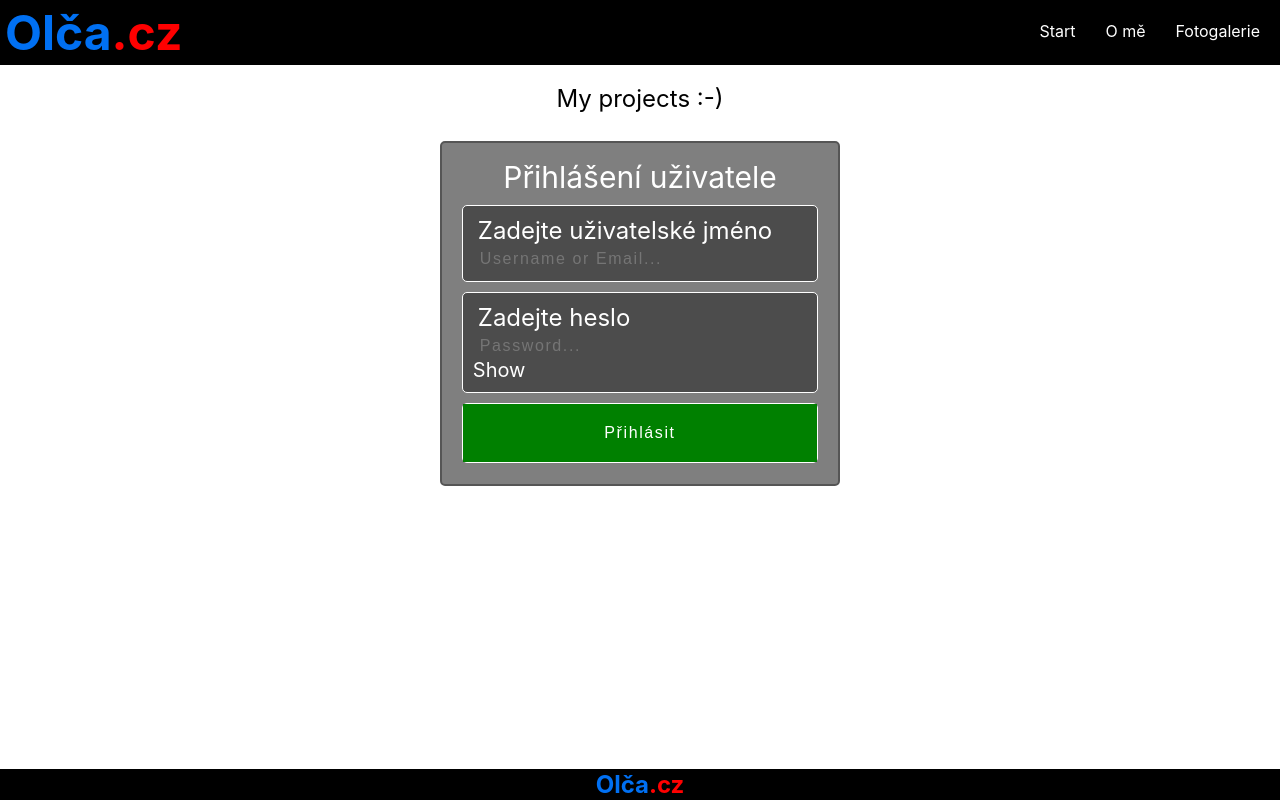
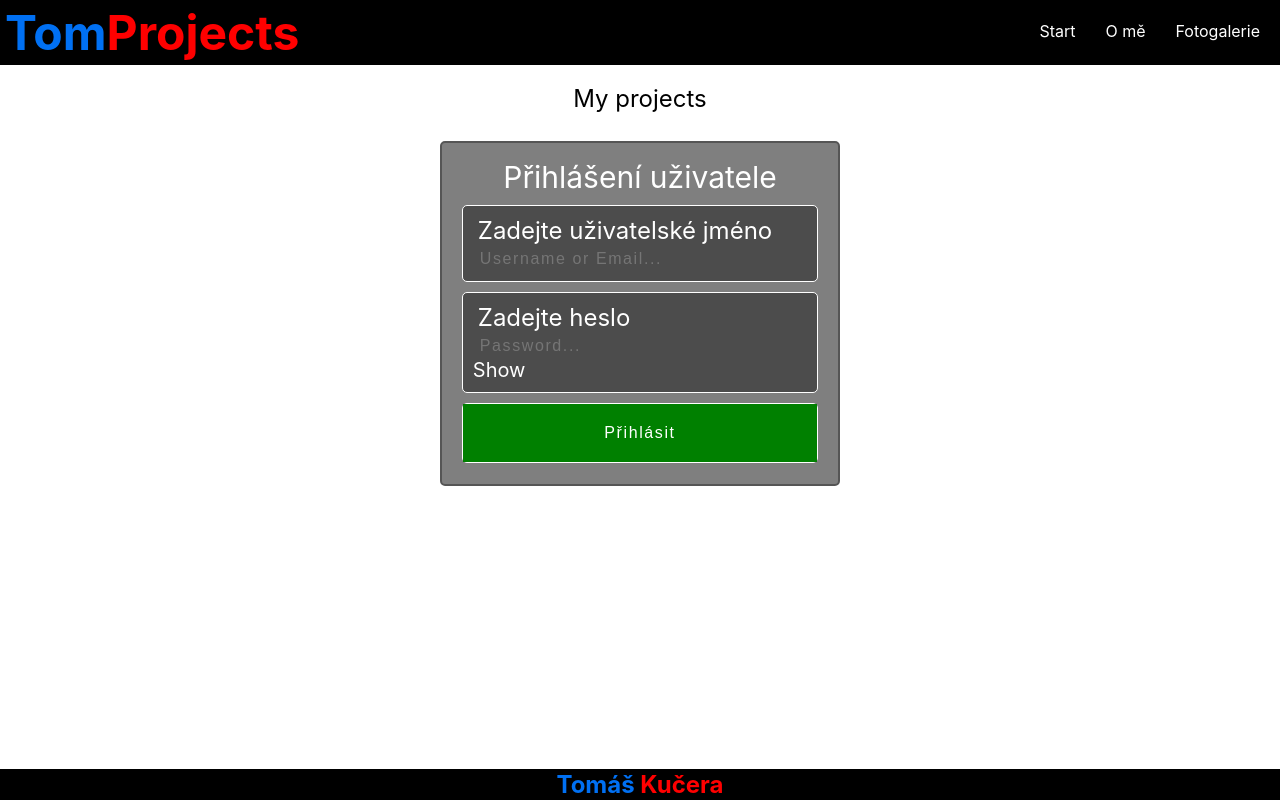
Before and after one commit to tom4f/tomas-blog, a Next.js app: page /login in a window 1280 px wide. Built offline with nearby package versions, Linux system fonts and the light colour scheme; a web font is replaced by a local one.

Commit message:
small text update

```diff
--- a/components/ArticleItemFull.js
+++ b/components/ArticleItemFull.js
@@ -54,7 +54,7 @@ export default function ArticleItemFull( { article = {}, images = [], loginStatu
                   <ReactMarkDown
                       children={editArticle.body}
                       components={components} />
-                  <div className={ articleFullStyles.link}><Link href='/'>Zpět</Link></div>
+                  <div className={ articleFullStyles.link}><Link href='/'>Home</Link></div>
               </article>
           </section>
 }
--- a/components/Footer.js
+++ b/components/Footer.js
@@ -5,7 +5,7 @@ const Footer = () => {
   return (
     <footer  className={footerStyles.footer_container}>
         <h1 className={footerStyles.logo}>
-          <span>Olča</span>.cz
+          <span>Tomáš</span> Kučera
         </h1>
     </footer>
   )
--- a/components/Header.js
+++ b/components/Header.js
@@ -4,7 +4,7 @@ const Header = () => {
   return (
     <div>
       <p className={headerStyles.description}>
-        My projects :-)
+        My projects
       </p>
     </div>
   )
--- a/components/Nav.js
+++ b/components/Nav.js
@@ -6,7 +6,7 @@ export default function Nav( { loginStatus, user, setLoginStatus } ) {
   return (
     <header  className={navStyles.nav_container}>
         <h1 className={navStyles.logo}>
-          <span>Olča</span>.cz
+          <span>Tom</span>Projects
         </h1>
         <nav className={navStyles.nav}>
           <ul>
--- a/package.json
+++ b/package.json
@@ -12,6 +12,6 @@
     "next": "10.2.0",
     "react": "17.0.2",
     "react-dom": "17.0.2",
-    "react-markdown": "^6.0.1"
+    "react-markdown": "^6.0.2"
   }
 }
--- a/pages/_app.js
+++ b/pages/_app.js
@@ -7,7 +7,6 @@ import Layout from '../components/Layout'
 
 function MyApp({ Component, pageProps }) {
 
-//
   useEffect( () => {
     if ( !!sessionStorage.getItem('client') ) {
         const { user, webToken, loginStatus } = JSON.parse(sessionStorage.getItem('client') )
@@ -22,11 +21,12 @@ const [ user, setUser ] = useState( '' )
   const [ webToken, setWebToken ] = useState( 'error' )
 
   return (
-    <Layout
-        loginStatus={ loginStatus } setLoginStatus={ setLoginStatus }
+    <Layout loginStatus={ loginStatus } setLoginStatus={ setLoginStatus }
             user={ user } setUser={ setUser }
             webToken={ webToken } setWebToken={ setWebToken }>
+
         <Component {...pageProps} />
+
     </Layout>
   )
 }
```
Also changed, not shown: 1 other file (tests, documents, lock files or other folders). Lines whose indentation alone changed are shown as unchanged.
